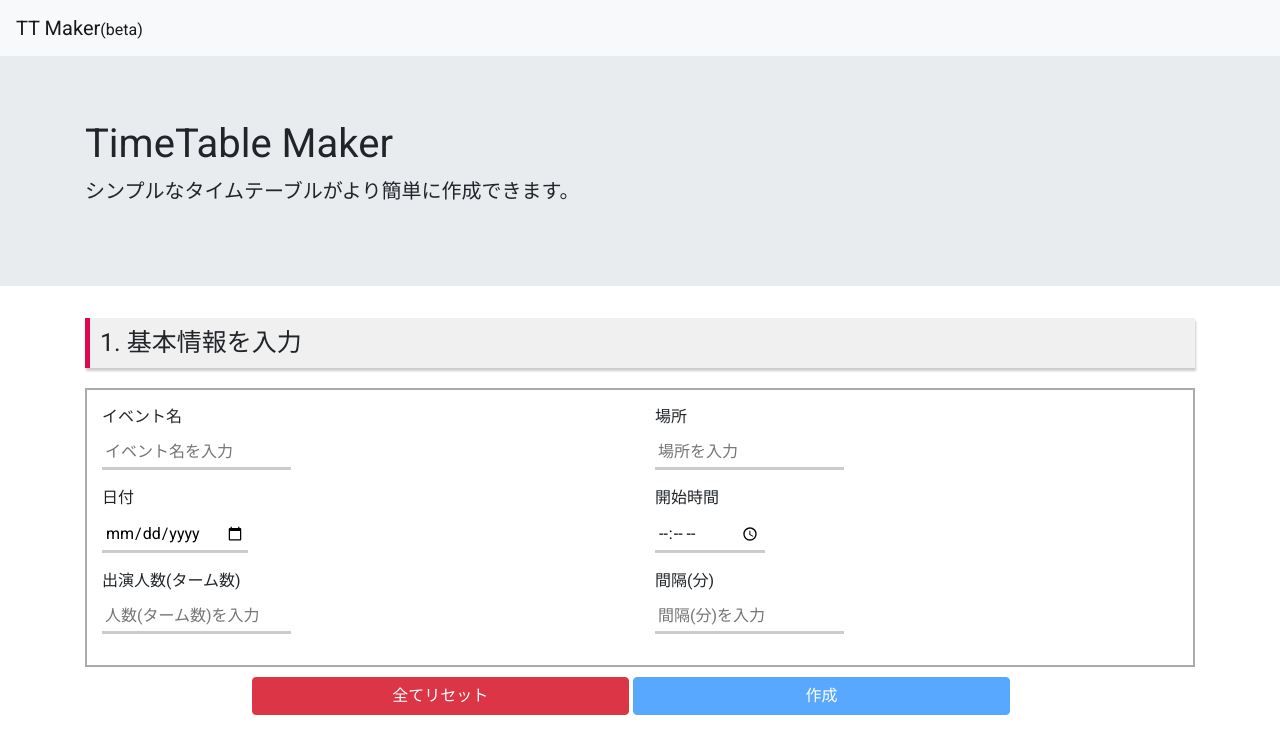
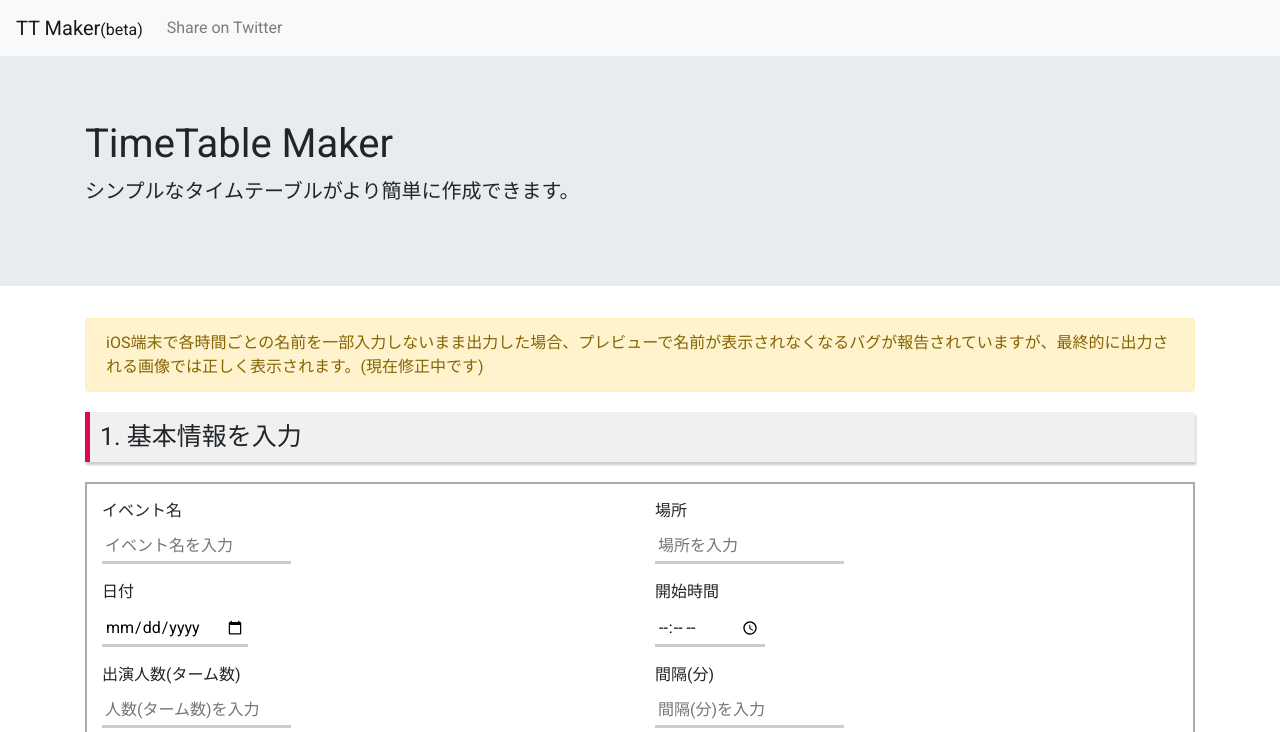
Before and after one commit to prismistim/timetable-maker, a plain HTML site: page index.html in a window 1280 px wide. Shown: the top 732 px of the page. Drawn offline with nearby package versions, Linux system fonts and the light colour scheme.

Commit message:
Tweetリンクなどの追加

```diff
--- a/index.html
+++ b/index.html
@@ -28,11 +28,22 @@
   <script src="https://code.jquery.com/jquery-3.3.1.min.js"></script>
   <script src="https://cdnjs.cloudflare.com/ajax/libs/popper.js/1.14.6/umd/popper.min.js" integrity="sha384-wHAiFfRlMFy6i5SRaxvfOCifBUQy1xHdJ/yoi7FRNXMRBu5WHdZYu1hA6ZOblgut" crossorigin="anonymous"></script>
   <script src="https://stackpath.bootstrapcdn.com/bootstrap/4.2.1/js/bootstrap.min.js" integrity="sha384-B0UglyR+jN6CkvvICOB2joaf5I4l3gm9GU6Hc1og6Ls7i6U/mkkaduKaBhlAXv9k" crossorigin="anonymous"></script>
+
   <title>Time Table Maker(Beta)</title>
 </head>
 <body>
-  <nav class="navbar navbar-light bg-light">
+  <nav class="navbar navbar-light bg-light navbar-expand-sm">
     <a class="navbar-brand" href="./">TT Maker<small>(beta)</small></a>
+    <button class="navbar-toggler" type="button" data-toggle="collapse" data-target="#navcollapse" aria-controls="navcollapse" aria-expanded="false" aria-label="Toggle navigation">
+      <span class="navbar-toggler-icon"></span>
+    </button>
+    <div class="collapse navbar-collapse" id="navcollapse">
+      <ul class="navbar-nav">
+        <li class="nav-item">
+          <a href="https://twitter.com/share" class="nav-link twitter-share-button" data-text="TimeTable Maker(beta) サクッとシンプルなタイムテーブルが作れるWebアプリ" data-url="https://github.com/prismistim/timetable-maker/index.html" data-lang="ja" data-show-count="true">Share on Twitter</a>  <script async src="https://platform.twitter.com/widgets.js" charset="utf-8"></script>
+        </li>
+      </ul>
+    </div>
   </nav>
   <div class="jumbotron jumbotron-fluid">
     <div class="container">
@@ -41,6 +52,7 @@
     </div>
   </div>
   <div class="container">
+    <div class="alert alert-warning" role="alert">iOS端末で各時間ごとの名前を一部入力しないまま出力した場合、プレビューで名前が表示されなくなるバグが報告されていますが、最終的に出力される画像では正しく表示されます。(現在修正中です)</div>
     <h2 class="sector">1. 基本情報を入力</h2>
     <div class="createzone">
       <form name="infoForm">
```
